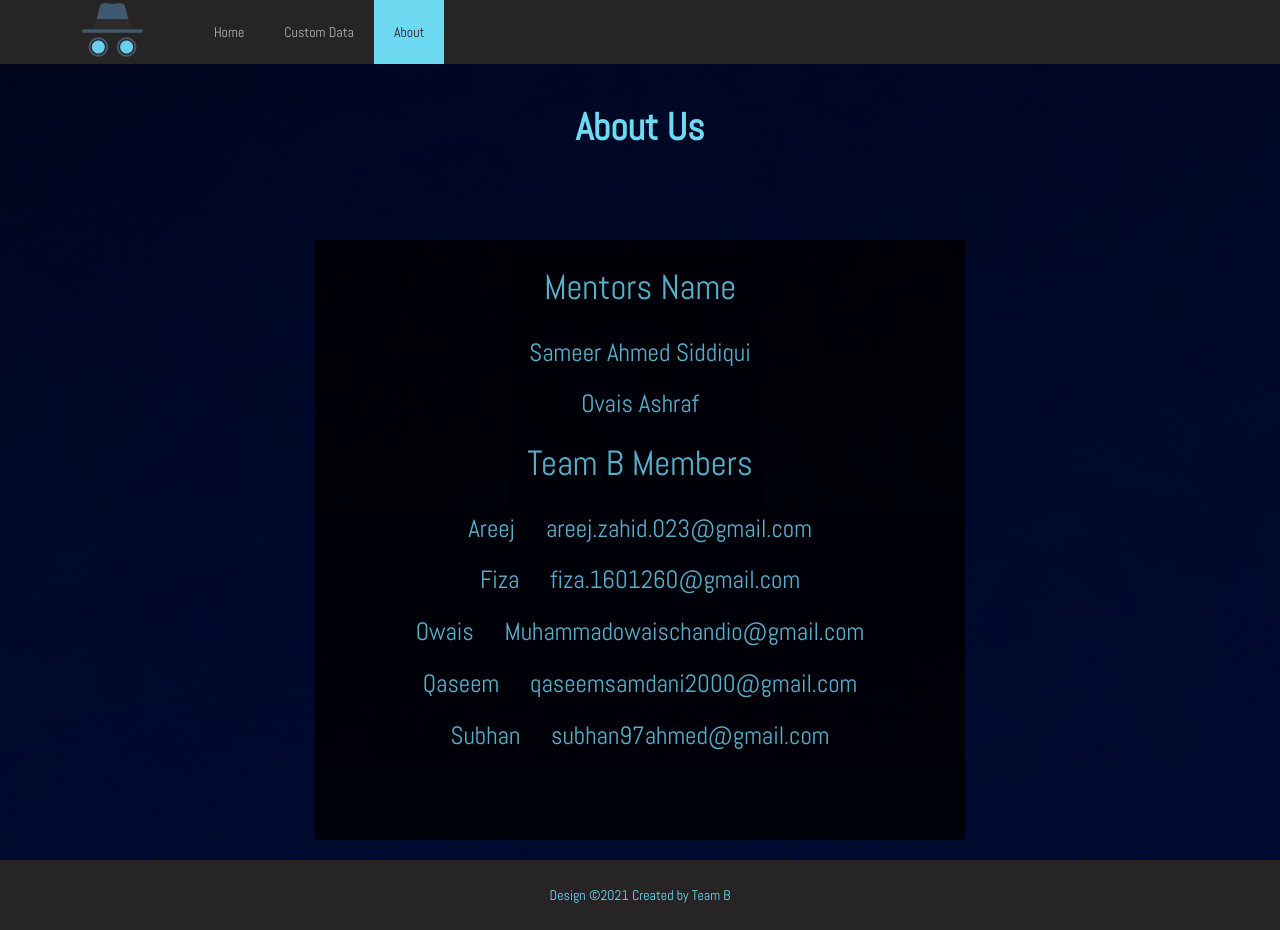
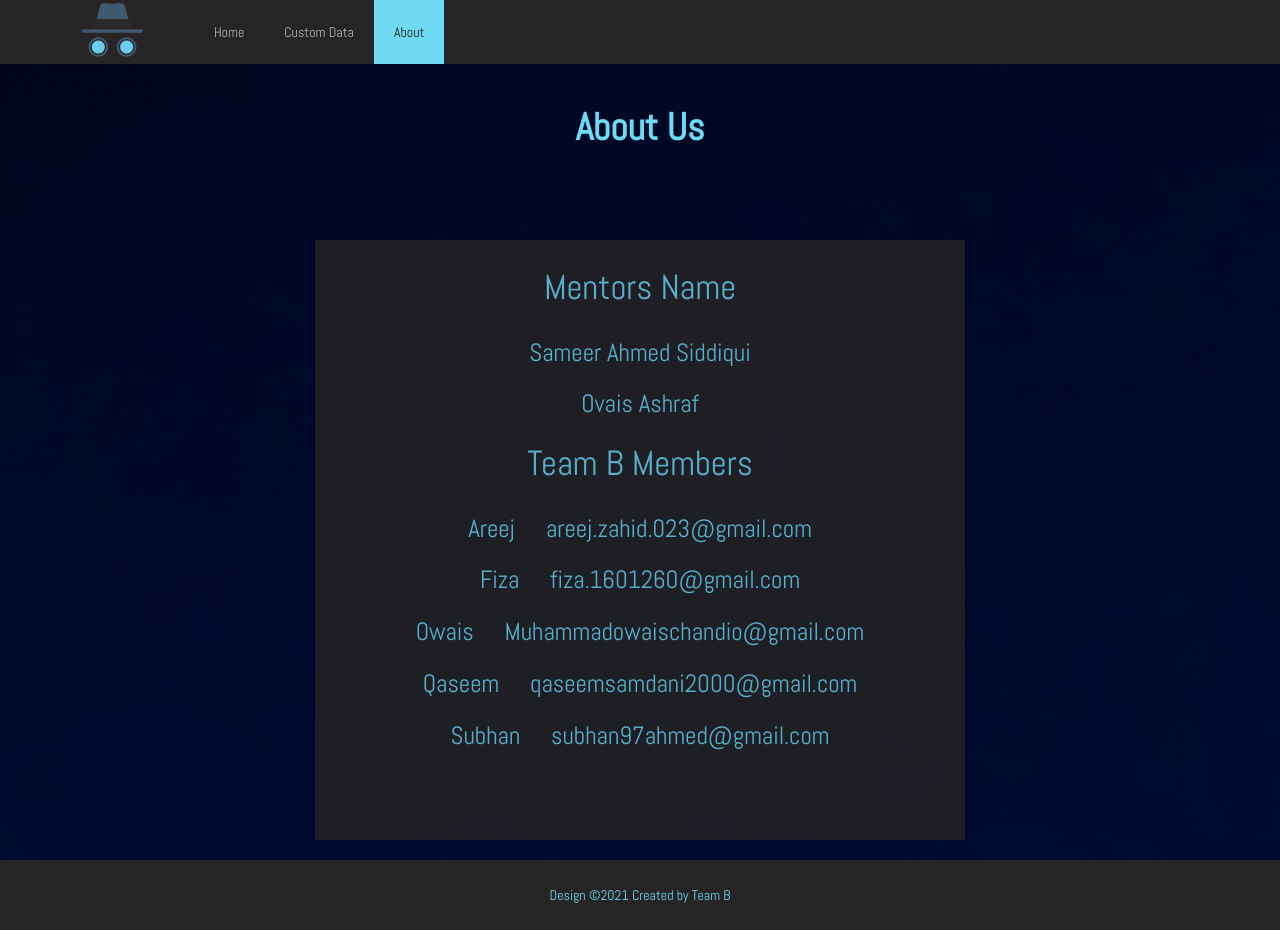
Before and after one commit to subhan97ahmed/Crime-rate-detector, a React (Create React App) app: page /about in a window 1280 px wide. Built offline with nearby package versions, Linux system fonts and the light colour scheme; what google-maps-react would draw is missing.

Commit message:
fixed aboutus.js

```diff
--- a/src/App.less
+++ b/src/App.less
@@ -35,7 +35,7 @@
 {
     height: 600px;
     width: 650px;
-    background-color: black;
+    background-color: #262424;
     margin: 0px auto;
     opacity: .8;
     color: white;
```
